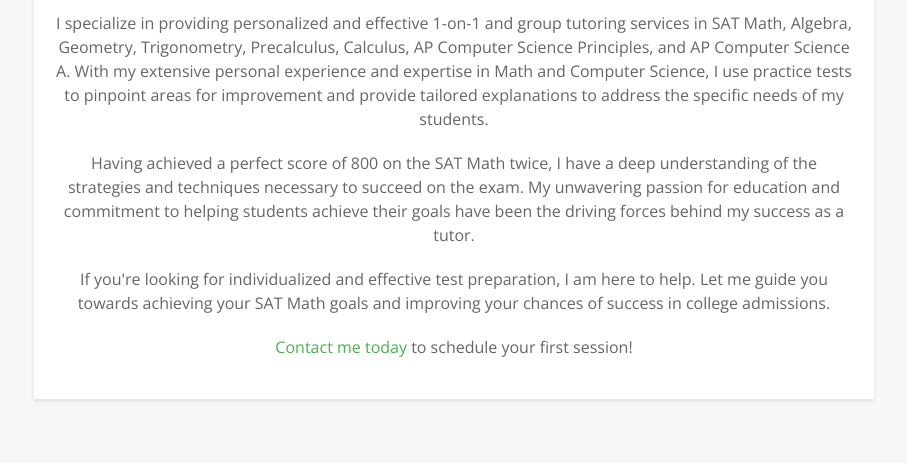
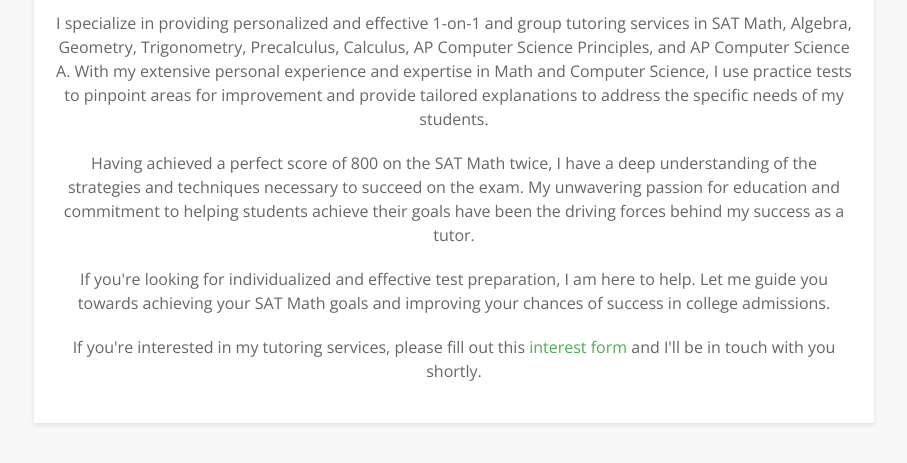
Before and after one commit to lilia26/lilia.github.io, a plain HTML site: page index.html in a window 1280 px wide. Shown: the part 265-728 px from the top of the page, without its empty margins (186-1093 px from the left). Drawn offline with nearby package versions, Linux system fonts and the light colour scheme.

Commit message:
Update index.html

```diff
--- a/index.html
+++ b/index.html
@@ -16,7 +16,7 @@
 		<p>I specialize in providing personalized and effective 1-on-1 and group tutoring services in SAT Math, Algebra, Geometry, Trigonometry, Precalculus, Calculus, AP Computer Science Principles, and AP Computer Science A. With my extensive personal experience and expertise in Math and Computer Science, I use practice tests to pinpoint areas for improvement and provide tailored explanations to address the specific needs of my students.</p>
 		<p>Having achieved a perfect score of 800 on the SAT Math twice, I have a deep understanding of the strategies and techniques necessary to succeed on the exam. My unwavering passion for education and commitment to helping students achieve their goals have been the driving forces behind my success as a tutor.</p>
 		<p>If you're looking for individualized and effective test preparation, I am here to help. Let me guide you towards achieving your SAT Math goals and improving your chances of success in college admissions.</p>
-		<p><a href="#">Contact me today</a> to schedule your first session!</p>
+		<p>If you're interested in my tutoring services, please fill out this <a href="https://example.com/interest-form">interest form</a> and I'll be in touch with you shortly.</p>
 	</div>
 </body>
 </html>
```
